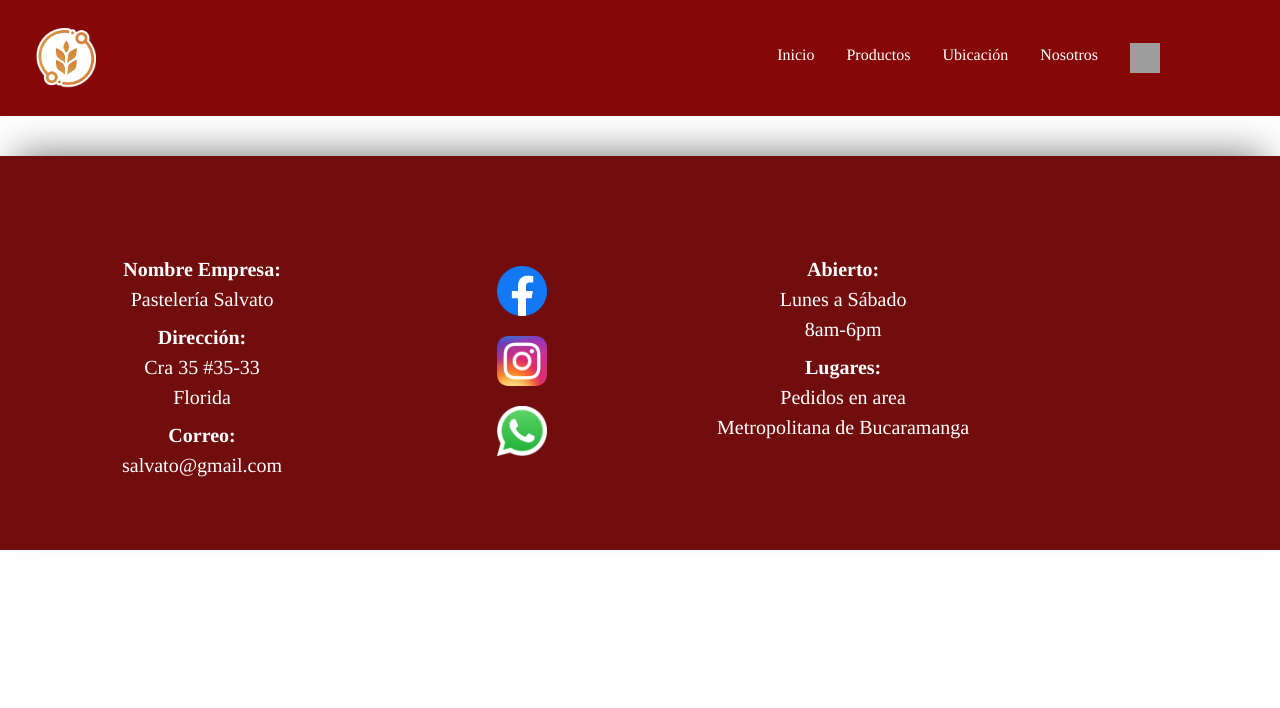
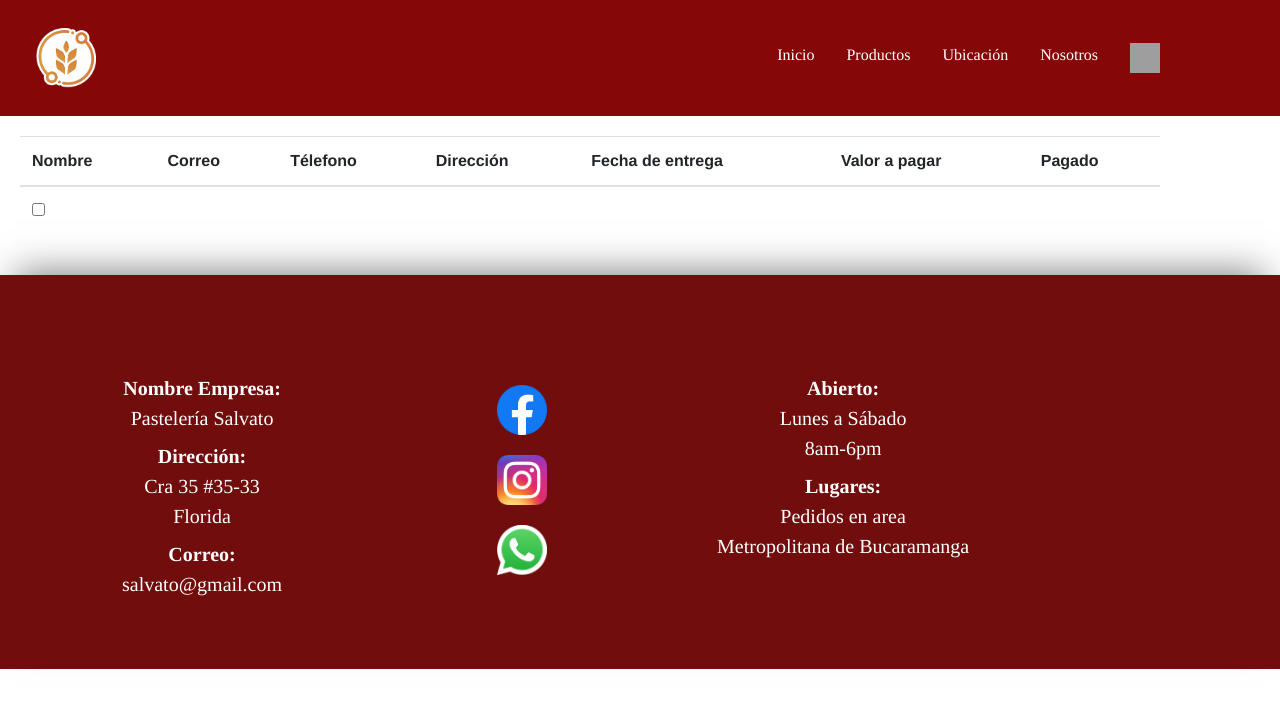
Before and after one commit to JAAA12/Salvato2, a Vue app: page /pagos in a window 1280 px wide. Shown: the top 708 px of the page. Built offline with nearby package versions, Linux system fonts and the light colour scheme; grey boxes are pictures that could not be loaded.

Commit message:
Plantilla Pagos

```diff
--- /dev/null
+++ b/src/pages/PlantillaPagos.vue
@@ -0,0 +1,27 @@
+<template>
+<div id="pagos">
+<table id="pagos-tabla" class="table">
+  <thead>
+    <tr>
+      <th scope="col">Nombre</th>
+      <th scope="col">Correo</th>
+      <th scope="col">Télefono</th>
+      <th scope="col">Dirección</th>
+      <th scope="col">Fecha de entrega</th>
+      <th scope="col">Valor a pagar</th>
+      <th scope="col">Pagado</th>
+    </tr>
+  </thead>
+  <tbody>
+      <td><input type="checkbox"></td>
+  </tbody>
+</table>
+</div>
+</template>
+
+<script>
+
+/* eslint-disable */
+export default {
+}
+</script>
--- a/src/routes.js
+++ b/src/routes.js
@@ -8,6 +8,7 @@ import productos from './pages/ProductosSalvato'
 import recuperacion from './pages/RecuperarContra'
 import registroAdmis from './pages/RegistroAdmis'
 import pantallaRecibo from './pages/PantallaRecibo'
+import pagos from './pages/PlantillaPagos'
 
 export const routes = [
     {path:'/', component:FormData},
@@ -19,5 +20,7 @@ export const routes = [
     {path:'/nosotros', component:nosotros},
     {path:'/recuperacion', component:recuperacion},
     {path:'/registroAdmis', component:registroAdmis},
-    {path:'/pantallaRecibo',component:pantallaRecibo}
+    {path:'/pantallaRecibo',component:pantallaRecibo},
+    {path:'/pagos',component:pagos}
+
 ]
```
